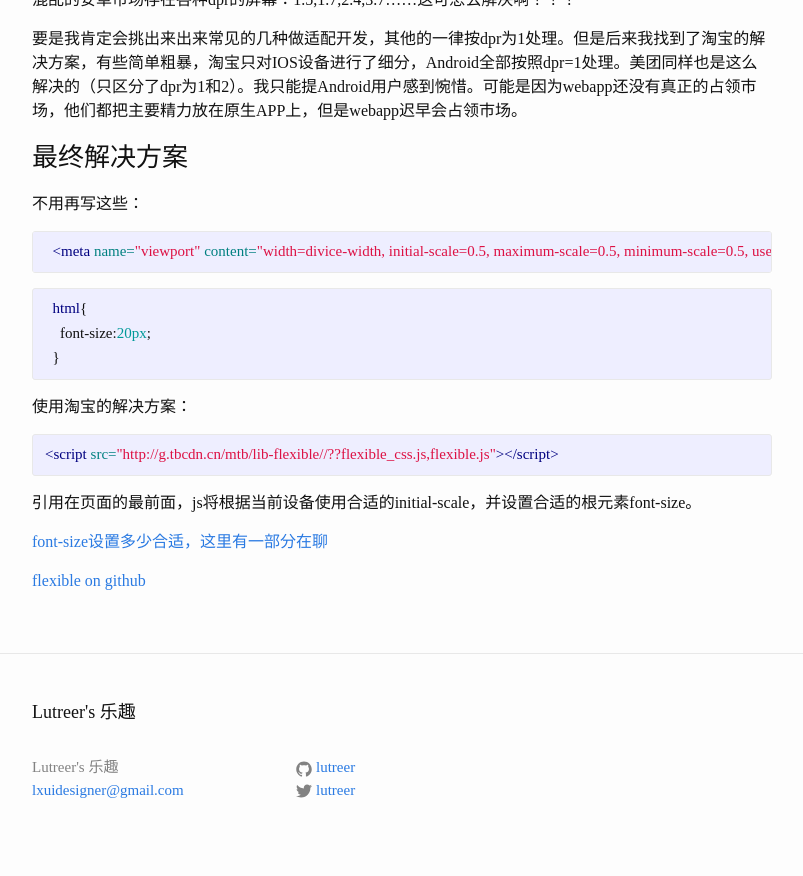
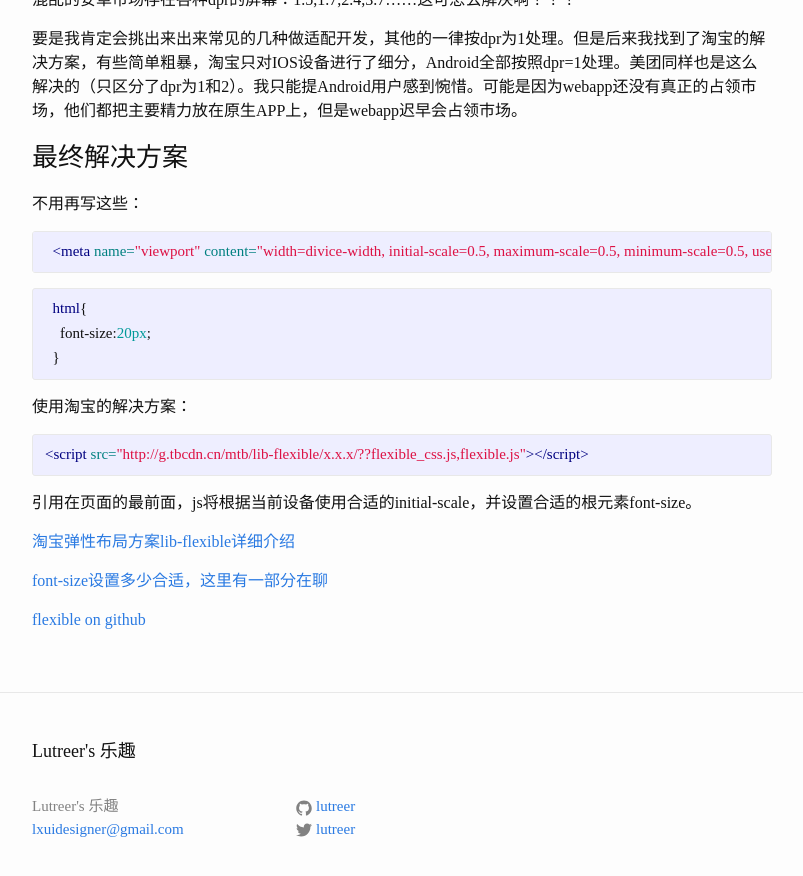
Before and after one commit to Lutreer/blog, a Jekyll site: the page built from _posts/2015-12-18-dpr-ppi-webapp.MD, in a window 1280 px wide and 900 px high, scrolled down 2146 px. Shown: the top 876 px of the window, without its empty margins (238-1041 px from the left). Built offline with Jekyll 4.4.1, drawn with Linux system fonts in a browser that asks for light colours; nearby versions of some CDN libraries; comment, search, counter and statistics services are not loaded.

Commit message:
add a link to a blog about flexible

```diff
--- a/_posts/2015-12-18-dpr-ppi-webapp.MD
+++ b/_posts/2015-12-18-dpr-ppi-webapp.MD
@@ -87,11 +87,13 @@ ppi是设备屏幕上每英寸上的物理像素的个数，注意！这里说
 
 使用淘宝的解决方案：
 {% highlight html %}
-<script src="http://g.tbcdn.cn/mtb/lib-flexible/{{version}}/??flexible_css.js,flexible.js"></script>
+<script src="http://g.tbcdn.cn/mtb/lib-flexible/x.x.x/??flexible_css.js,flexible.js"></script>
 {% endhighlight %}
 
 引用在页面的最前面，js将根据当前设备使用合适的initial-scale，并设置合适的根元素font-size。
 
+[淘宝弹性布局方案lib-flexible详细介绍](http://www.cnblogs.com/lyzg/archive/2015/12/23/5058356.html)
+
 [font-size设置多少合适，这里有一部分在聊](http://isux.tencent.com/web-app-rem.html)
 
 [flexible on github](https://github.com/amfe/lib-flexible)
```
